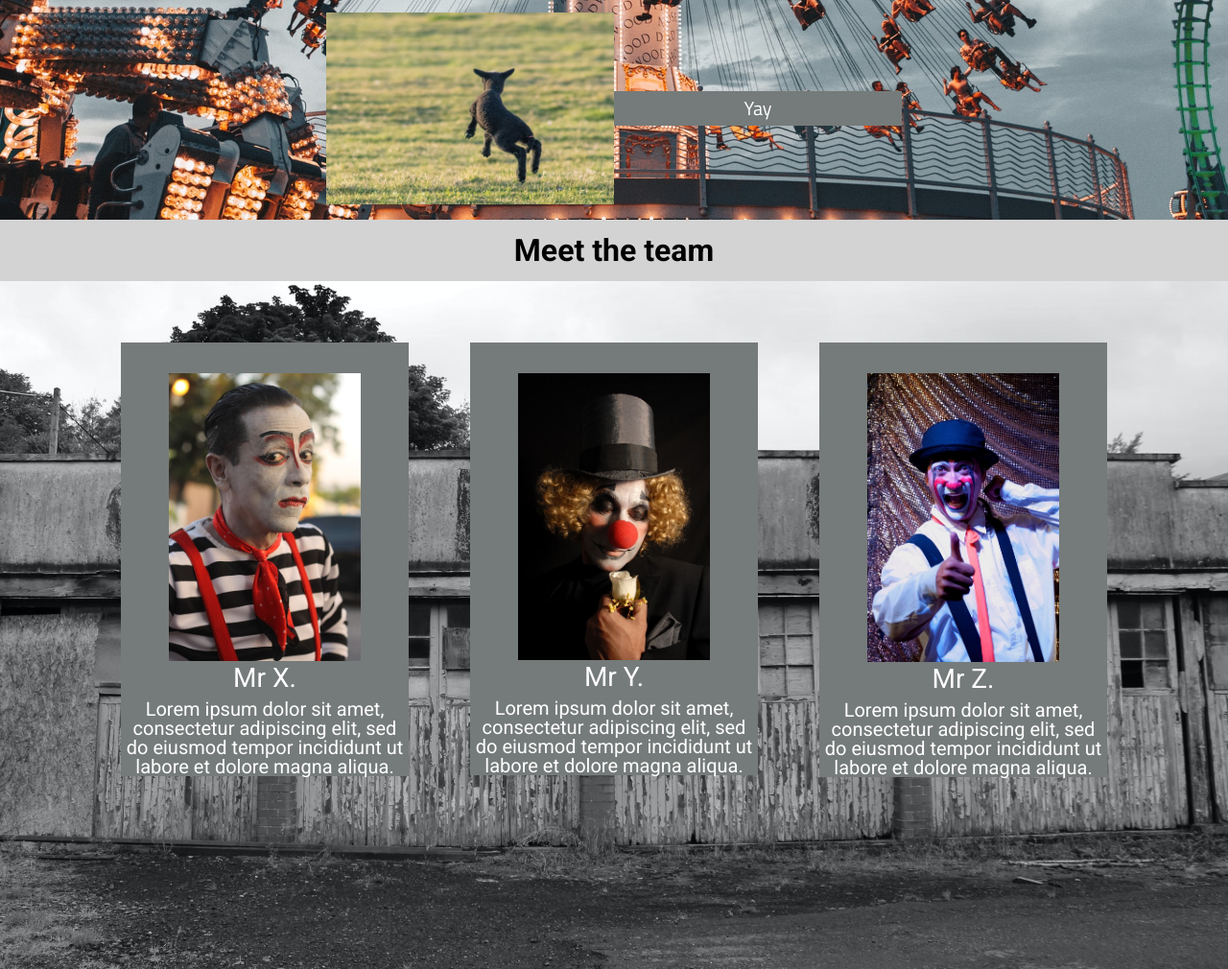
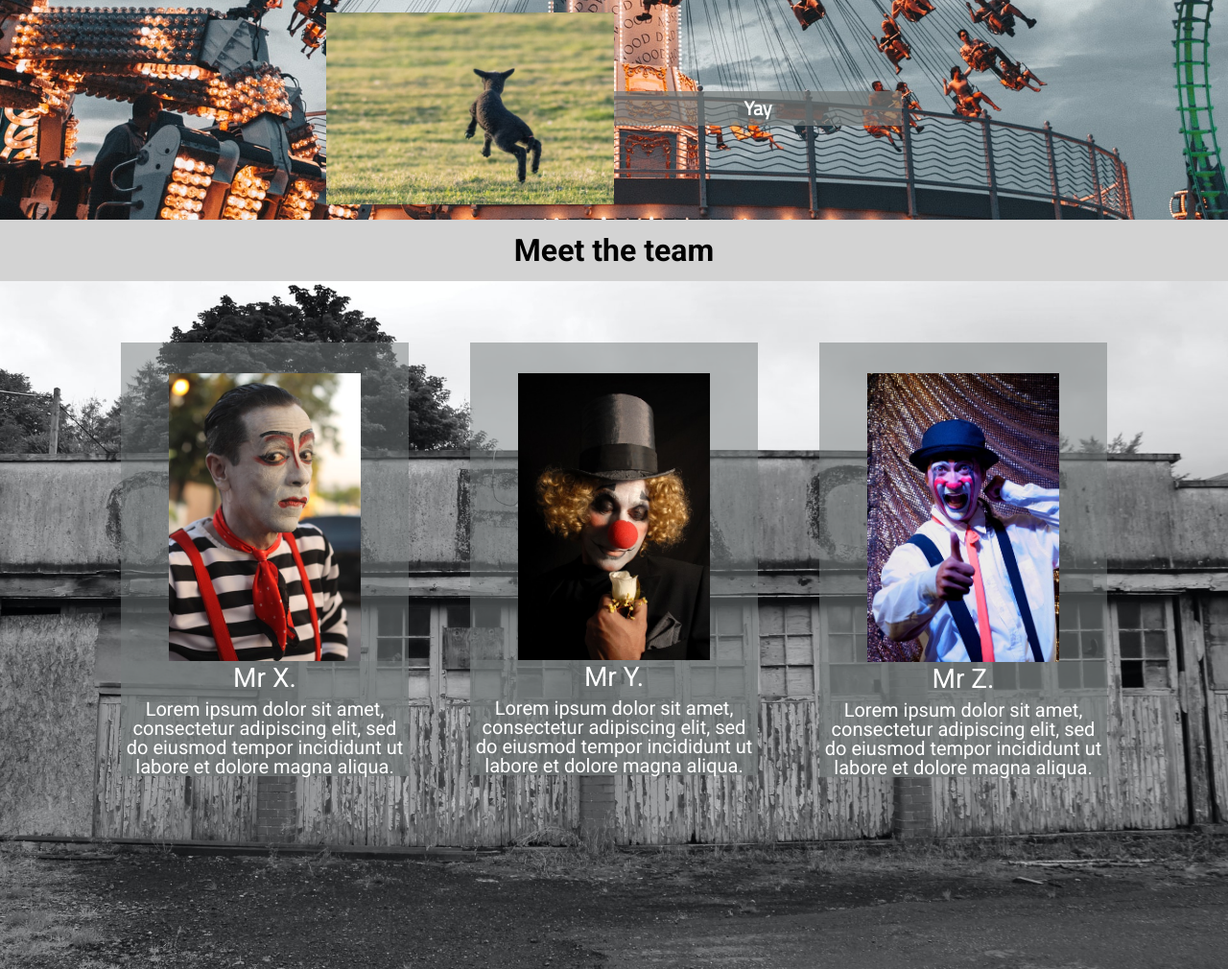
Before and after one commit to zomgnone/company-home, a plain HTML site: page index.html in a window 1280 px wide. Shown: the part 1263-2273 px from the top of the page at 96% size. Drawn offline with Linux system fonts and the light colour scheme.

Commit message:
Make descriptions bg-color semi-transparent

```diff
--- a/resources/css/style.css
+++ b/resources/css/style.css
@@ -191,7 +191,8 @@ nav li {
   padding-left: 1rem;
   font-family: 'Titillium Web', sans-serif;
   color: white;
-  background-color: #757b7a;
+  font-weight: bold;
+  background-color: rgba(117, 123, 122, 0.7);
   padding: 0.5rem 0;
   text-align: center;
 }
@@ -228,7 +229,7 @@ nav li {
 #people .image-item {
   display: flex;
   flex-flow: column;
-  background-color: #757b7a;
+  background-color: rgba(117, 123, 122, 0.5);
 }
 
 #people img {
@@ -239,7 +240,7 @@ nav li {
 
 .image-item .teammember-description {
   color: white;
-  background-color: #757b7a;
+  background-color: rgba(117, 123, 122, 0.5);
   width: 300px;
 }
 
```
